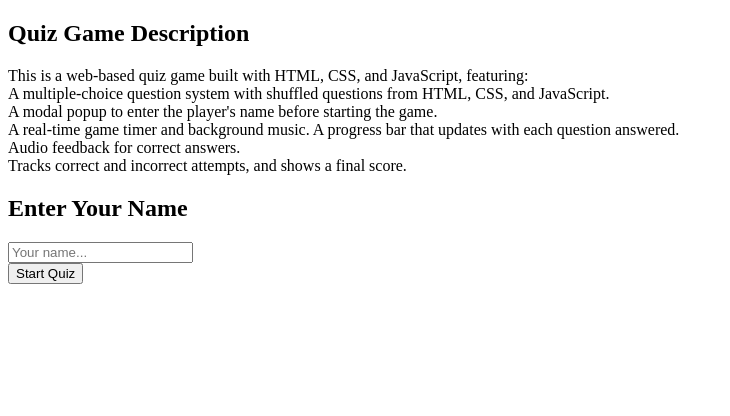
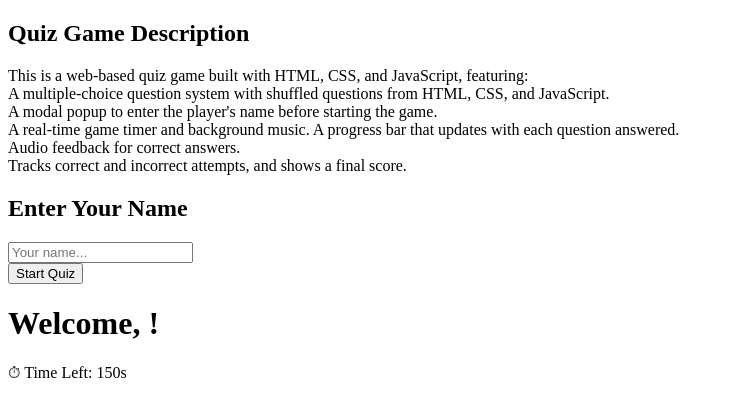
Before and after one commit to mairima/pp2-codequiz, a plain HTML site: page index.html in a window 1280 px wide. Shown: the whole page, without its empty margins (0-730 px from the left). Drawn offline with Linux system fonts and the light colour scheme; files whose address does not match are found by name.

Commit message:
Add timer div with id timer & span id time

```diff
--- a/index.html
+++ b/index.html
@@ -36,6 +36,10 @@
     </div>
     <div class="overlay">
         <div class="quiz-container">
+            <h1>Welcome, <span id="displayName"></span>!</h1>
+            <div id="timer">⏱ Time Left: <span id="time">150</span>s</div>
+
+        </div>
 
         </div>
     </div>
```
